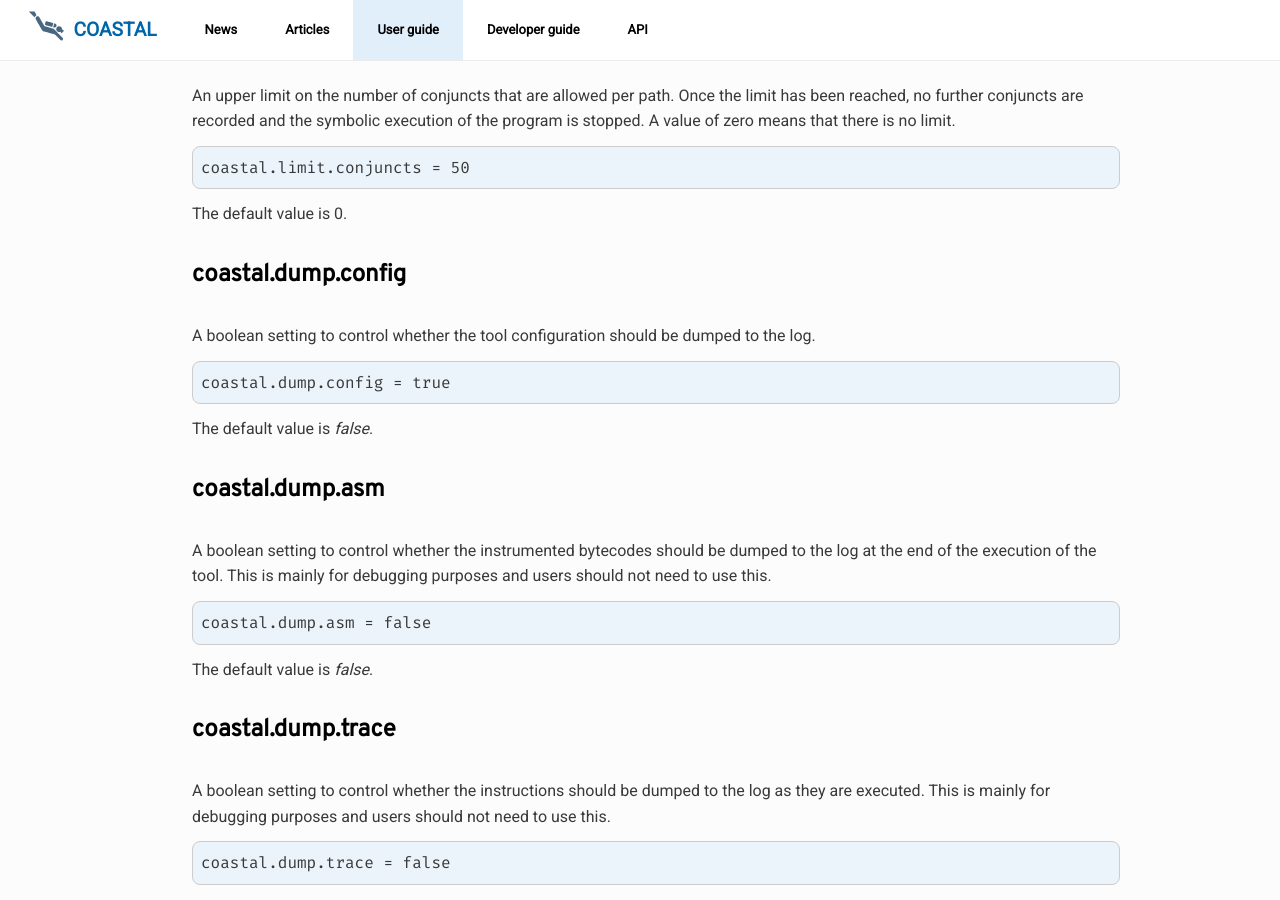
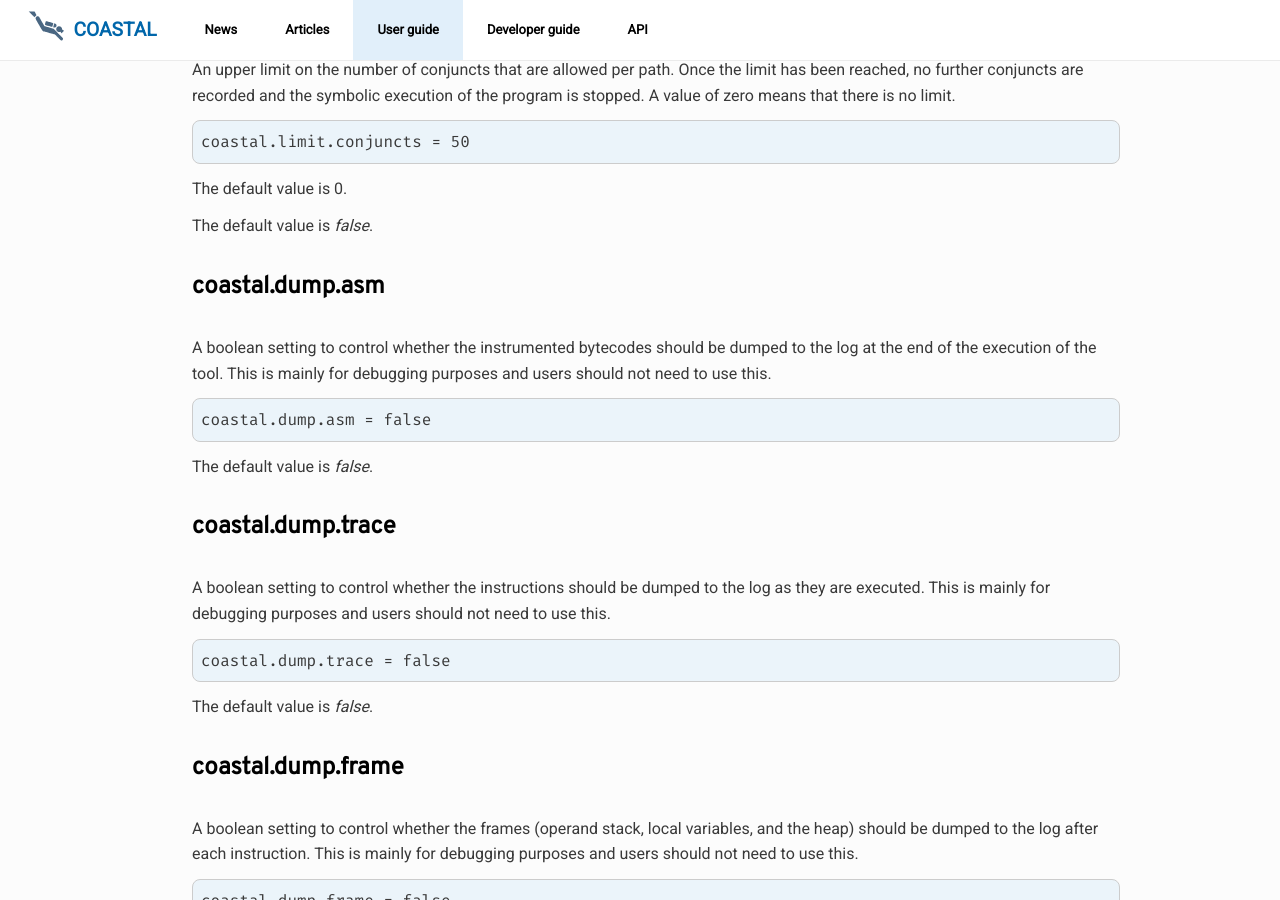
Before and after one commit to DeepseaPlatform/coastal, a Jekyll site: the page built from docs/_pages/userguide/configuration.md, in a window 1280 px wide and 900 px high, scrolled down 4250 px. Built offline with Jekyll 4.4.1, drawn with Linux system fonts in a browser that asks for light colours; some of the changed text lies outside the part shown.

Commit message:
Update docs to remove coastal.dump.config [ci skip]

```diff
--- a/docs/_pages/userguide/configuration.md
+++ b/docs/_pages/userguide/configuration.md
@@ -50,7 +50,6 @@
 | `coastal.limit.time` | Limit on number of seconds allowed for runs | 0 |
 | `coastal.limit.path` | Limit on number of paths investigated | 0 |
 | `coastal.limit.conjuncts` | Limit on number of conjuncts investigated per path | 0 |
-| `coastal.dump.config` | Whether configuration settings are displayed | `false` |
 | `coastal.dump.asm` | Whether instrumented code displayed (at end) | `false` |
 | `coastal.dump.trace` | Whether instructions are displayed as executed | `false` |
 | `coastal.dump.frame` | Whether stack/locals are displayed after every instruction | `false` |
@@ -218,15 +217,6 @@
 
 The default value is 0.
 
-## coastal.dump.config
-
-A boolean setting to control whether the tool configuration should be
-dumped to the log.
-
-~~~
-coastal.dump.config = true
-~~~
-
 The default value is _false_.
 
 ## coastal.dump.asm
```
